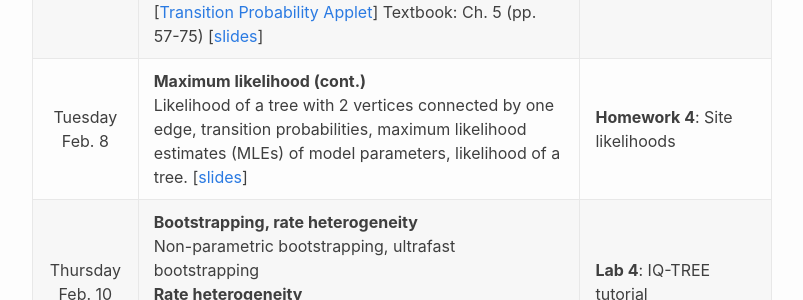
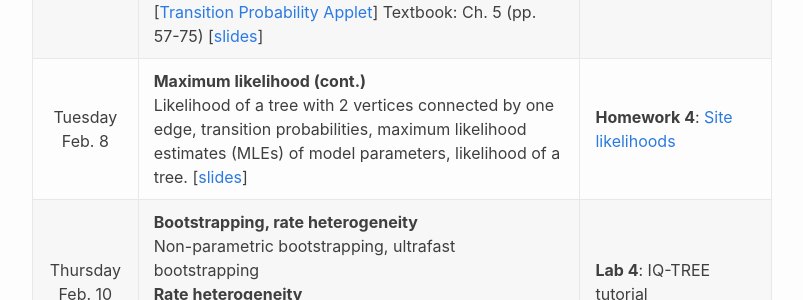
Before and after one commit to plewis/plewis.github.io, a Jekyll site: the page built from phylogenetics/phylogenetics2022.md, in a window 1280 px wide and 900 px high, scrolled down 1465 px. Shown: the part 153-453 px from the top of the window, without its empty margins (238-1041 px from the left). Built offline with Jekyll 4.4.1, drawn with Linux system fonts in a browser that asks for light colours; emoji names are drawn with the system emoji font; part of the change alters nothing that is shown.

Commit message:
added hw4

```diff
--- a/phylogenetics/phylogenetics2022.md
+++ b/phylogenetics/phylogenetics2022.md
@@ -21,7 +21,7 @@ Tuesday Jan. 25         | **The parsimony criterion**<br/>Strict, semi-strict, a
 Thursday Jan 27         | **Distance methods**<br/>Distance methods: least squares criterion, minimum evolution criterion, neighbor-joining [[slides](https://hydrodictyon.eeb.uconn.edu/people/plewis/courses/phylogenetics/lectures/2022/Distances.pdf)]  [[study questions](/study_questions.md#lecture-4---27-jan-2022)]| **Lab 2**: [Searching](/searching/)
 Tuesday Feb. 1          | **Substitution models**<br/>Instantaneous rates, expected number of substitutions, equilibrium frequencies, JC69 model. Textbook: Ch. 2 (pp. 19-30); Ch. 3 (pp. 35-38). [[slides](https://hydrodictyon.eeb.uconn.edu/people/plewis/courses/phylogenetics/lectures/2022/Models.pdf)]  [[study questions](/study_questions.md#lecture-5---01-feb-2022)]| **Homework 3**: [Least squares distances](https://hydrodictyon.eeb.uconn.edu/people/plewis/courses/phylogenetics/homeworks/2022/hw3.pdf) (working through the [Python Primer](/python) first will make this homework much easier)
 Thursday Feb. 3         | **Maximum likelihood criterion**<br/>JC distance formula; common substitution models: K2P, F81, F84, HKY85, and GTR; likelihood: the probability of data given a model, likelihood of a “tree” with just one vertex and no edges, why likelihoods are always on the log scale, likelihood ratio tests. \[[Transition Probability Applet](/applets/jc-transition-probabilities/)\] Textbook: Ch. 5 (pp. 57-75) [[slides](https://hydrodictyon.eeb.uconn.edu/people/plewis/courses/phylogenetics/lectures/2022/Models2.pdf)] | **Lab 3**: [Likelihood](/likelihood/) [[slide](https://hydrodictyon.eeb.uconn.edu/people/plewis/courses/phylogenetics/lectures/2022/Likelihood-lab-notes.pdf)]
-Tuesday Feb. 8         | **Maximum likelihood (cont.)**<br/> Likelihood of a tree with 2 vertices connected by one edge, transition probabilities, maximum likelihood estimates (MLEs) of model parameters, likelihood of a tree. [[slides](https://hydrodictyon.eeb.uconn.edu/people/plewis/courses/phylogenetics/lectures/2022/Likelihood.pdf)] | **Homework 4**: Site likelihoods
+Tuesday Feb. 8         | **Maximum likelihood (cont.)**<br/> Likelihood of a tree with 2 vertices connected by one edge, transition probabilities, maximum likelihood estimates (MLEs) of model parameters, likelihood of a tree. [[slides](https://hydrodictyon.eeb.uconn.edu/people/plewis/courses/phylogenetics/lectures/2022/Likelihood.pdf)] | **Homework 4**: [Site likelihoods](https://hydrodictyon.eeb.uconn.edu/people/plewis/courses/phylogenetics/homeworks/2022/hw4-likelihood.pdf)
 Thursday Feb. 10        | **Bootstrapping, rate heterogeneity**<br/>Non-parametric bootstrapping, ultrafast bootstrapping<br/>**Rate heterogeneity**<br/>Invariable sites model, Discrete gamma model, site-specific rates, mixture models. | **Lab 4**: IQ-TREE tutorial
 Tuesday Feb. 15	        | **Simulation**<br/>How to simulate nucleotide sequence data, and why it’s done | **Homework 5**: Rate heterogeneity (python program to modify)
 Thursday Feb. 17        | **Long branch attraction, topology tests**<br/>Statistical consistency, long branch attraction, KH test, SH test, and AU test. | **Lab 5**: Simulating sequence data using PAUP*
```
Also changed, not shown: 1 other file.
